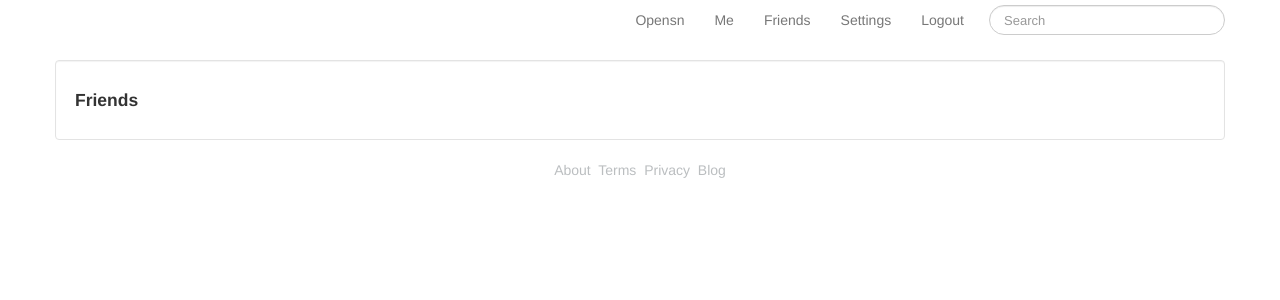
After one commit to pras2309/opensn, a Django app: page /friends/ in a window 1280 px wide. The commit adds this page. Shown: the top 300 px of the page. Run offline with Django 3.2, Linux system fonts and the light colour scheme; the visitor is signed in with stand-in values (Sample User, id 1); parts of the project's set-up code (start-up, migrations or seed data) failed here and were passed over.

Commit message:
Friends link on top header

```diff
--- a/customuser/views.py
+++ b/customuser/views.py
@@ -106,6 +106,12 @@ def wall(request):
         'wall_data': wall_data,
     })
 
+@login_required
+def friends(request):
+    return render(request, 'customuser/friends.html', {
+    })
+
+
 
 @login_required
 def settings(request):
--- a/opensn/urls.py
+++ b/opensn/urls.py
@@ -25,6 +25,8 @@ urlpatterns = patterns('',
     url(r'^$',  UserHome.home, name="site_root"),
     url(r'^home/$', UserHome.home, name="home"),
     url(r'^me/$', UserHome.profile, name="me"),
+    url(r'^friends/$', UserHome.friends, name="friends"),
+
     url(r'^profile/(?P<user_id>\d)/$', UserHome.user_profile, name="user_profile"),
     url(r'^profile/edit/$', UserHome.profile_edit, name="profile_edit"),
 
--- a/templates/common/header.html
+++ b/templates/common/header.html
@@ -20,6 +20,7 @@
                 <ul class="nav">
                   <li><a href="/home">Opensn</a></li>
                   <li><a href="/me">Me</a></li>
+                  <li><a href="/friends">Friends</a></li>
                   <li><a href="/settings">Settings</a></li>
                 <li><a href="/logout">Logout</a></li>
                 </ul>
--- /dev/null
+++ b/templates/customuser/friends.html
@@ -0,0 +1,14 @@
+{% extends "common/base.html" %}
+
+{% block title %} Home{% endblock %}
+
+{% block content %}
+
+<section class="span3">
+    <h4>Friends</h4>
+		{% if message %} <div class="text-info">{{message}}</div> {% endif %}
+
+</section>
+<section class="span3 offset3">
+</section>
+{% endblock %}
```
